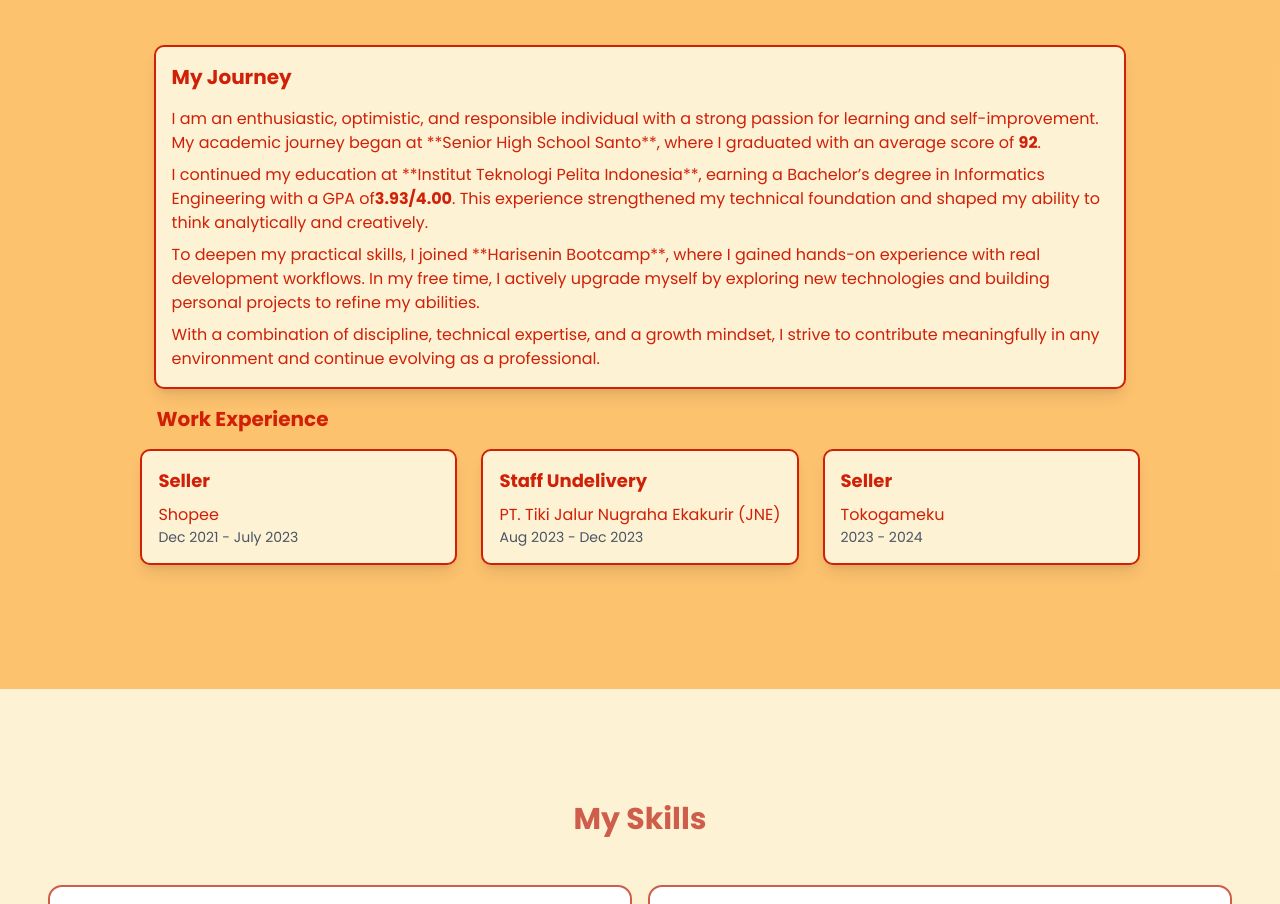
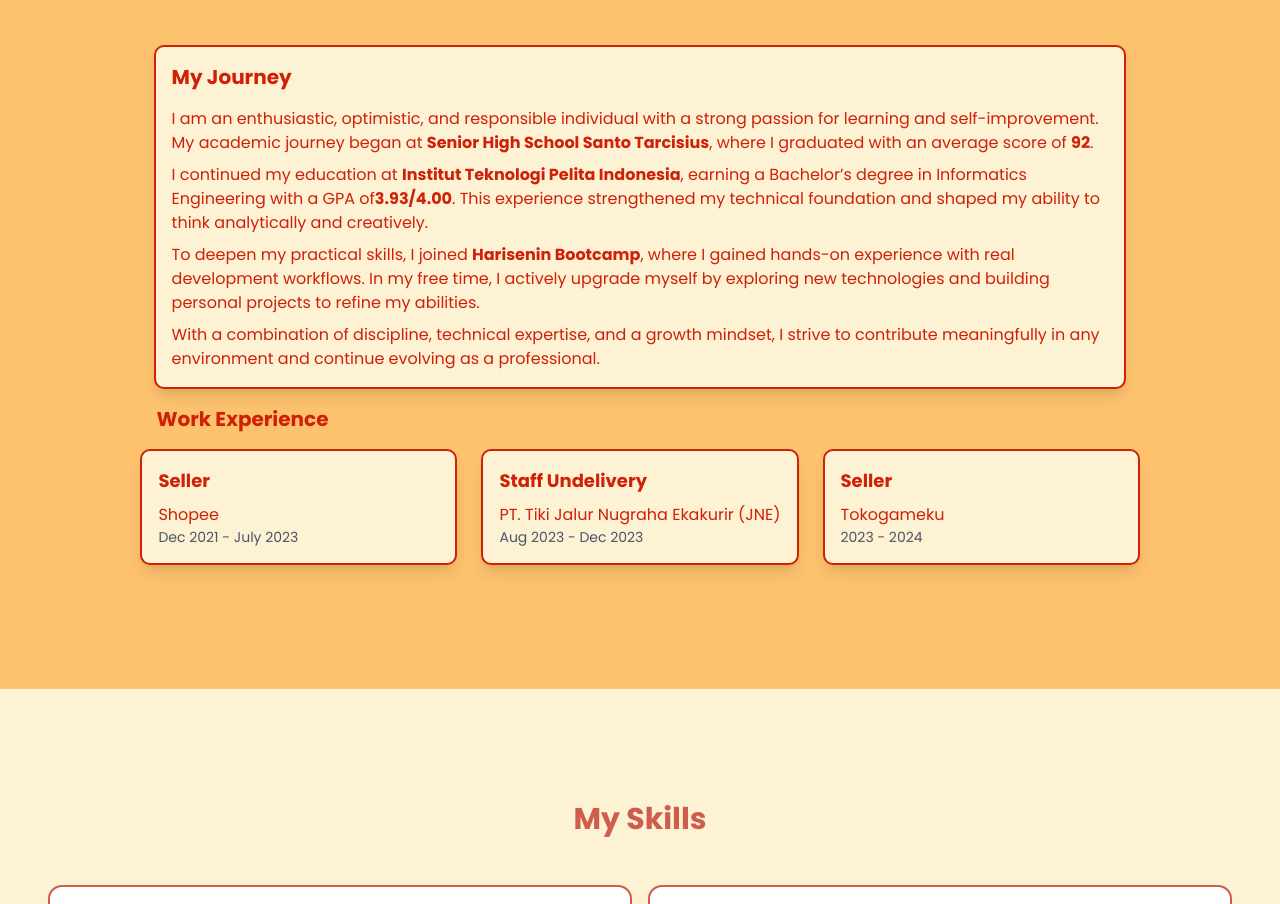
Before and after one commit to freedyest/portofolio-freedy, a Next.js app: page / in a window 1280 px wide. Shown: the part 953-1857 px from the top of the page. Built offline with nearby package versions, Linux system fonts and the light colour scheme.

Commit message:
adjust about

```diff
--- a/components/About.jsx
+++ b/components/About.jsx
@@ -47,21 +47,30 @@
           <p className="text-md text-primary dark:text-fire text-start px-4 pb-2">
             I am an enthusiastic, optimistic, and responsible individual with a
             strong passion for learning and self-improvement. My academic
-            journey began at **Senior High School Santo**, where I graduated
-            with an average score of <span className="font-semibold">92</span>.
+            journey began at{" "}
+            <span className="font-semibold">
+              Senior High School Santo Tarcisius
+            </span>
+            , where I graduated with an average score of{" "}
+            <span className="font-semibold">92</span>.
           </p>
           <p className="text-md text-primary dark:text-fire text-start px-4 pb-2">
-            I continued my education at **Institut Teknologi Pelita Indonesia**,
-            earning a Bachelor’s degree in Informatics Engineering with a GPA of
+            I continued my education at{" "}
+            <span className="font-semibold">
+              Institut Teknologi Pelita Indonesia
+            </span>
+            , earning a Bachelor’s degree in Informatics Engineering with a GPA
+            of
             <span className="font-semibold">3.93/4.00</span>. This experience
             strengthened my technical foundation and shaped my ability to think
             analytically and creatively.
           </p>
           <p className="text-md text-primary dark:text-fire text-start px-4 pb-2">
-            To deepen my practical skills, I joined **Harisenin Bootcamp**,
-            where I gained hands-on experience with real development workflows.
-            In my free time, I actively upgrade myself by exploring new
-            technologies and building personal projects to refine my abilities.
+            To deepen my practical skills, I joined{" "}
+            <span className="font-semibold">Harisenin Bootcamp</span>, where I
+            gained hands-on experience with real development workflows. In my
+            free time, I actively upgrade myself by exploring new technologies
+            and building personal projects to refine my abilities.
           </p>
           <p className="text-md text-primary dark:text-fire text-start px-4 pb-4">
             With a combination of discipline, technical expertise, and a growth
```
